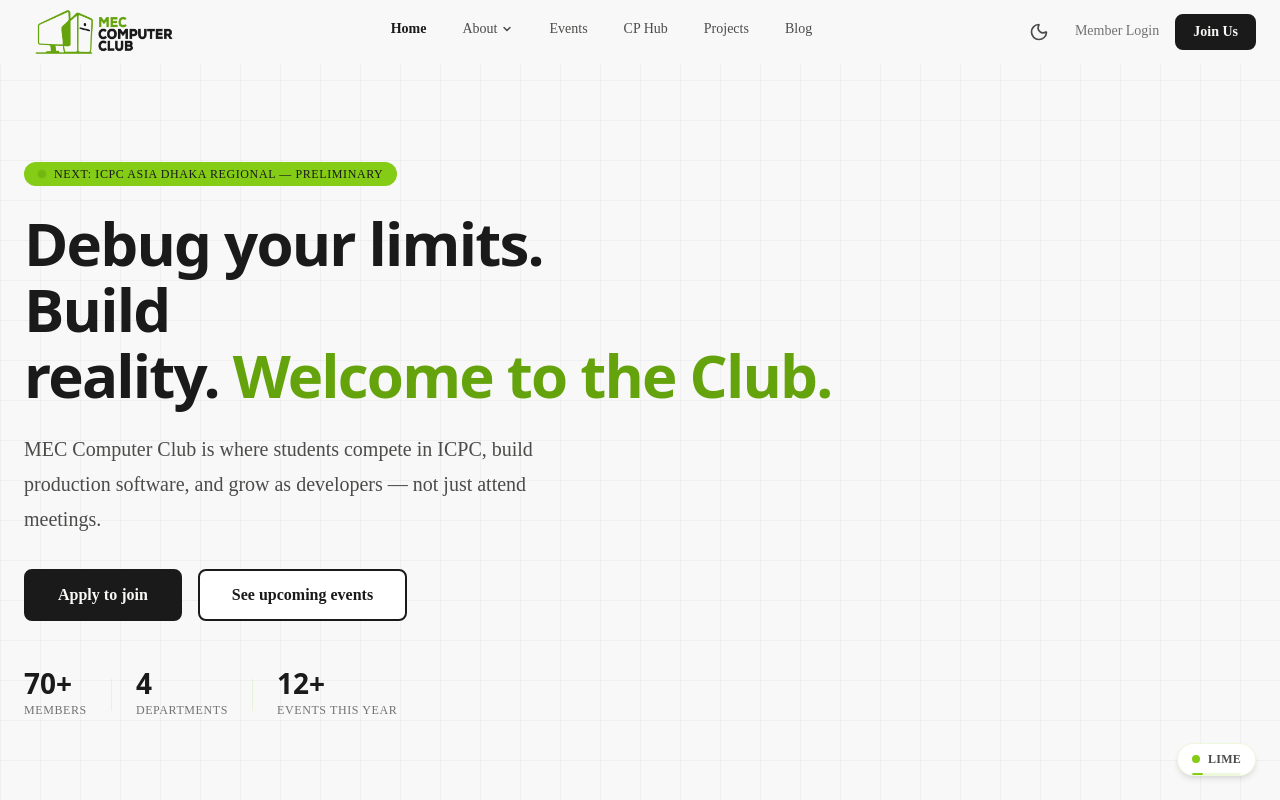
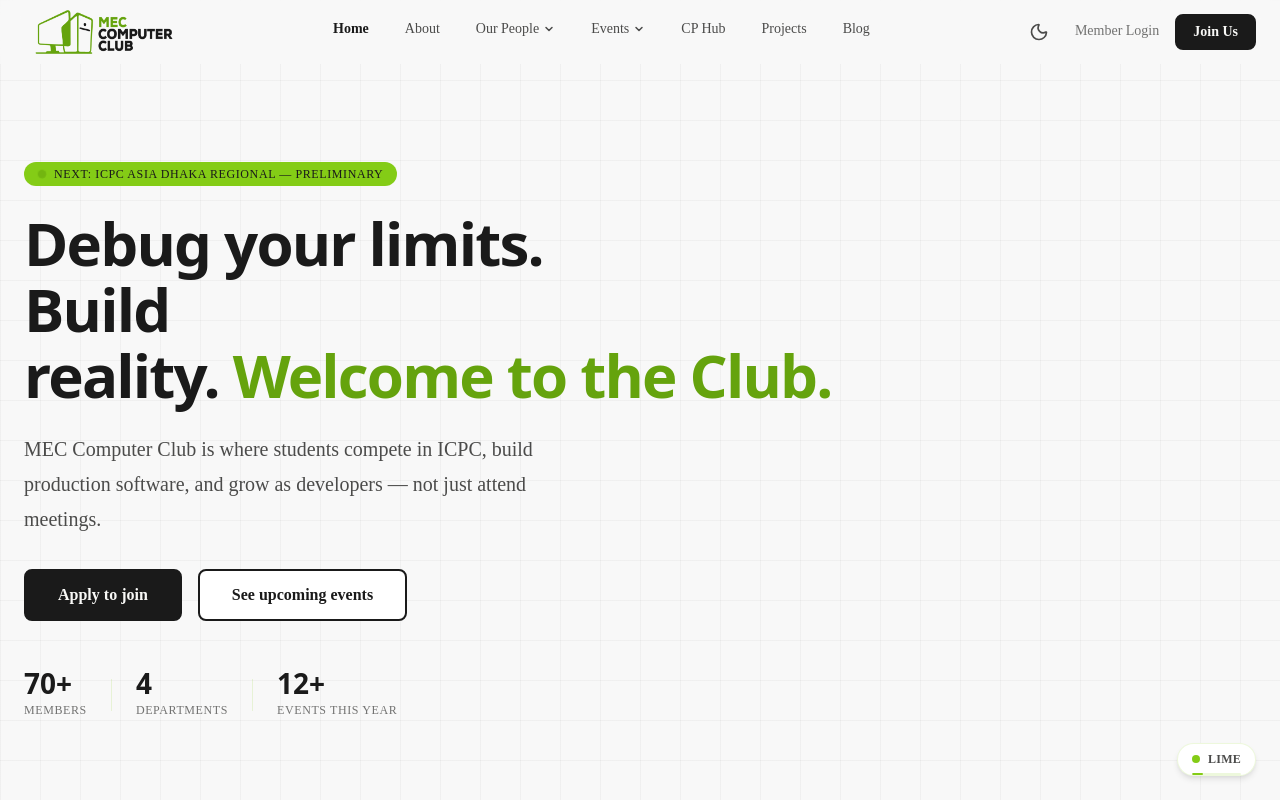
Before and after one commit to abokash590/ClubWebsite, a Next.js app: page / in a window 1280 px wide. Shown: the top 800 px of the page. Built offline with nearby package versions, Linux system fonts and the light colour scheme; a web font is replaced by a local one.

Commit message:
feat: restructure navbar layout to include Our People and Events dropdowns

```diff
--- a/src/components/layout/Navbar.tsx
+++ b/src/components/layout/Navbar.tsx
@@ -13,17 +13,25 @@ import "./Navbar.css";
 
 const navItems = [
   { label: "Home", href: "/" },
+  { label: "About", href: "/about" },
   {
-    label: "About",
-    href: "/about",
+    label: "Our People",
+    href: "#",
     children: [
-      { label: "Our Story", href: "/about" },
-      { label: "Departments", href: "/about#departments" },
-      { label: "Team", href: "/about#team" },
+      { label: "Advisor Panel", href: "/advisors" },
       { label: "Alumni", href: "/alumni" },
+      { label: "Experience Panel", href: "/experiences" },
+      { label: "Members", href: "/about#team" },
     ],
   },
-  { label: "Events", href: "/events" },
+  {
+    label: "Events",
+    href: "/events",
+    children: [
+      { label: "Upcoming Event", href: "/events#upcoming" },
+      { label: "Past Event", href: "/events#past" },
+    ],
+  },
   { label: "CP Hub", href: "/cp-hub" },
   { label: "Projects", href: "/projects" },
   { label: "Blog", href: "/blog" },
```
